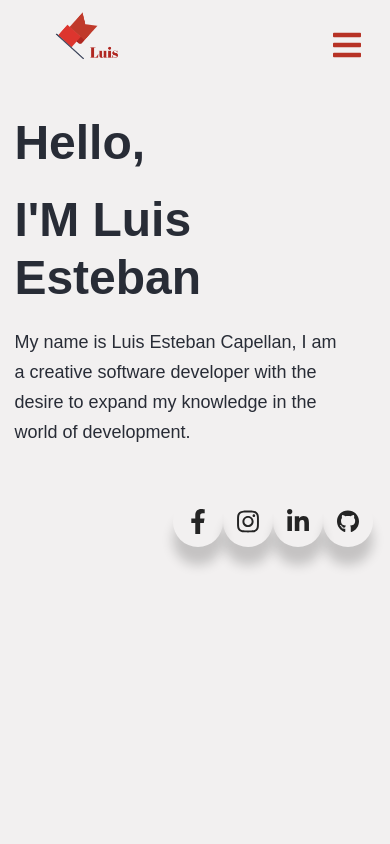
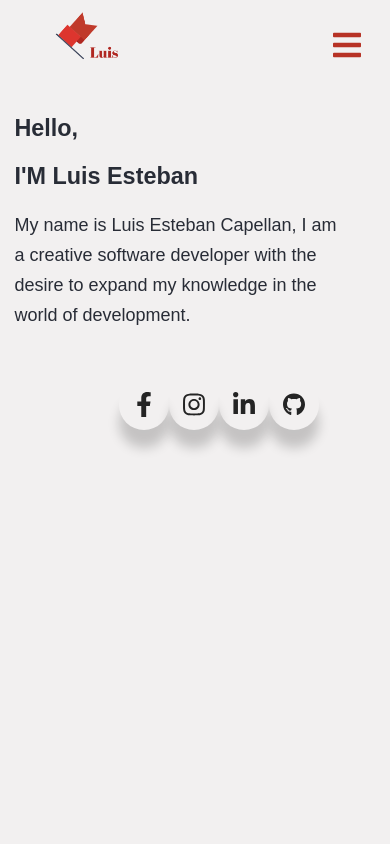
Before and after one commit to LuisEstebanC/Portafolio-Web, a React (Create React App) app: page / in a window 390 px wide. Shown: the top 844 px of the page. Built offline with nearby package versions, Linux system fonts and the light colour scheme.

Commit message:
last commit pre-ferstvertion

```diff
--- a/package.json
+++ b/package.json
@@ -41,5 +41,8 @@
             "last 1 firefox version",
             "last 1 safari version"
         ]
+    },
+    "devDependencies": {
+        "gh-pages": "^3.2.1"
     }
 }
--- a/src/App.css
+++ b/src/App.css
@@ -248,7 +248,7 @@ body::-webkit-scrollbar-thumb:hover {
     justify-content: center;
 }
 
-@media screen and (max-width: 765px) {
+@media screen and (max-width: 990px) {
     .contactSectionLogo {
         width: 50%;
         margin: 0% 0% 10% 21%;
@@ -270,7 +270,7 @@ body::-webkit-scrollbar-thumb:hover {
         margin: 0px auto;
     }
     .header__section h1 {
-        font-size: 48px;
+        font-size: 6vw;
         font-weight: 550;
         margin-bottom: 20px;
     }
@@ -282,6 +282,14 @@ body::-webkit-scrollbar-thumb:hover {
     }
 }
 
+@media screen and (max-width: 480px) {
+    .header .header__content2 .header__ul {
+        list-style: none;
+        display: flex;
+        margin: 0% 10% 0% 0%;
+    }
+}
+
 .anchorIcons:hover {
     color: inherit;
 }
--- a/src/components/Banner/Banner.css
+++ b/src/components/Banner/Banner.css
@@ -13,6 +13,9 @@
     .contentHeader {
         width: 100%;
     }
+    .hello {
+        font-size: 10vw;
+    }
 }
 
 @media screen and (max-width: 576px) {
--- a/src/components/Banner/HeaderTitle.js
+++ b/src/components/Banner/HeaderTitle.js
@@ -2,6 +2,7 @@ import React,{useEffect} from 'react';
 import styled  from 'styled-components';
 import Aos from 'aos';
 import 'aos/dist/aos.css';
+import './Banner.css'
 
 const Tittle = styled.div`
  color: ${props => props.theme.fontColor};
```
Also changed, not shown: 1 other file (tests, documents, lock files or other folders). Lines whose indentation alone changed are shown as unchanged.
